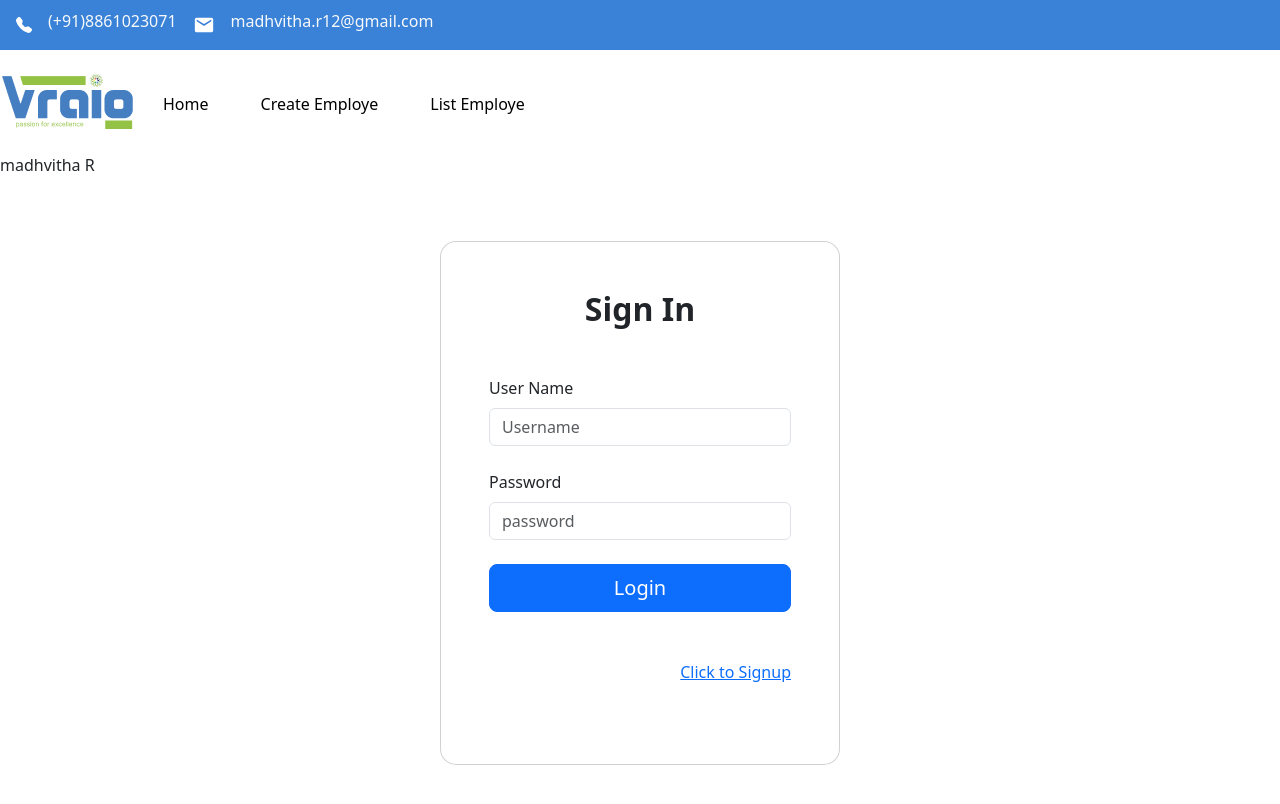
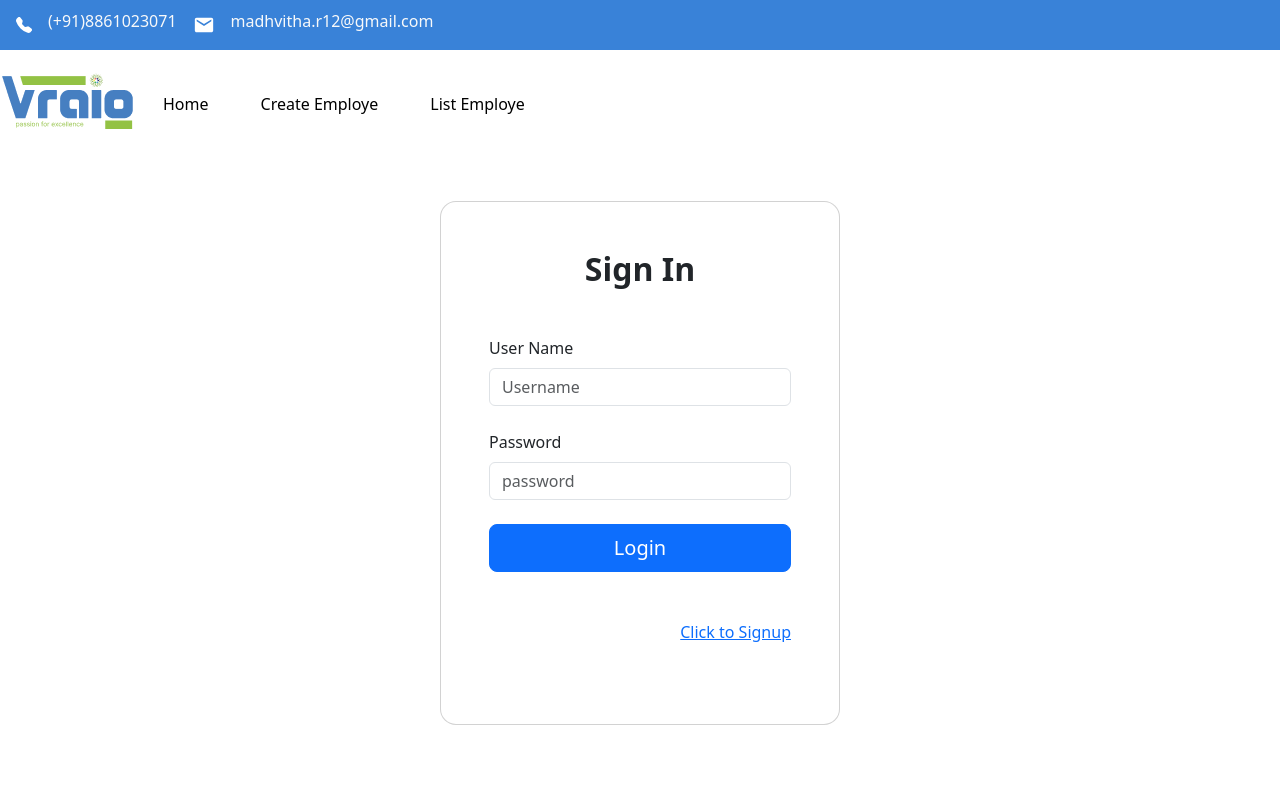
Before and after one commit to MadhvithaR123/CRUD-React, a React (Create React App) app: page / in a window 1280 px wide. Shown: the top 804 px of the page. Built offline with nearby package versions, Linux system fonts and the light colour scheme.

Commit message:
delete lines

```diff
--- a/src/App.js
+++ b/src/App.js
@@ -17,7 +17,7 @@ function App() {
 
       {/* <Spacer height="50px"/> */}
       <Navbar/>
-<p>madhvitha R</p>
+
       <Routes>
     <Route path="/" element={ <Login/> } />
     <Route path="signup" element={ <Signup/> } />
```
